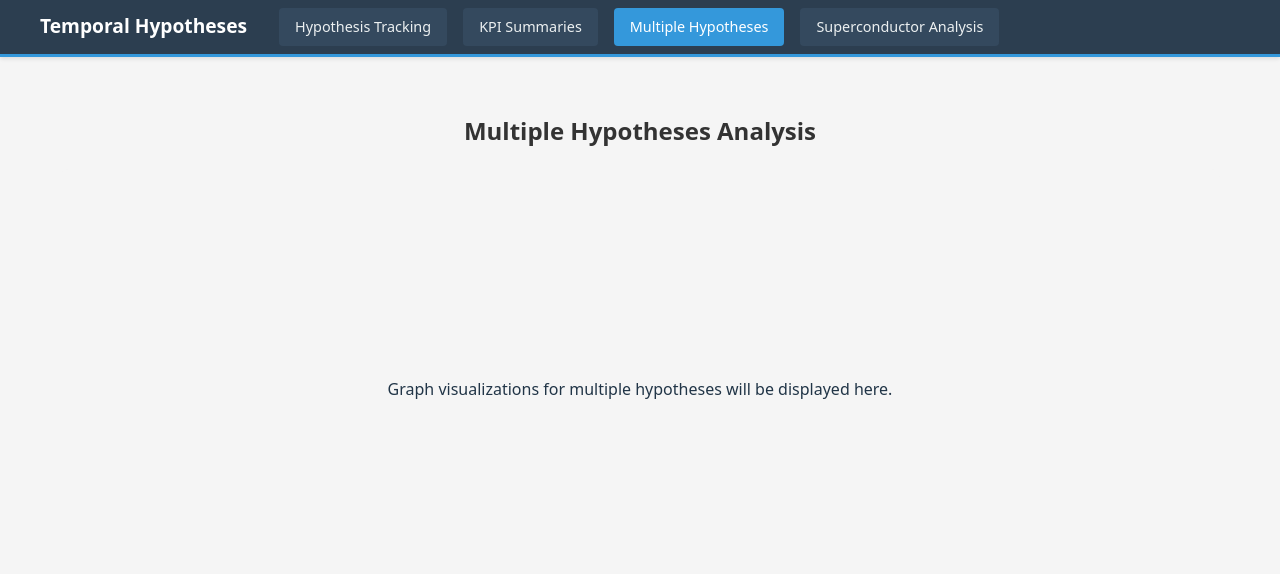
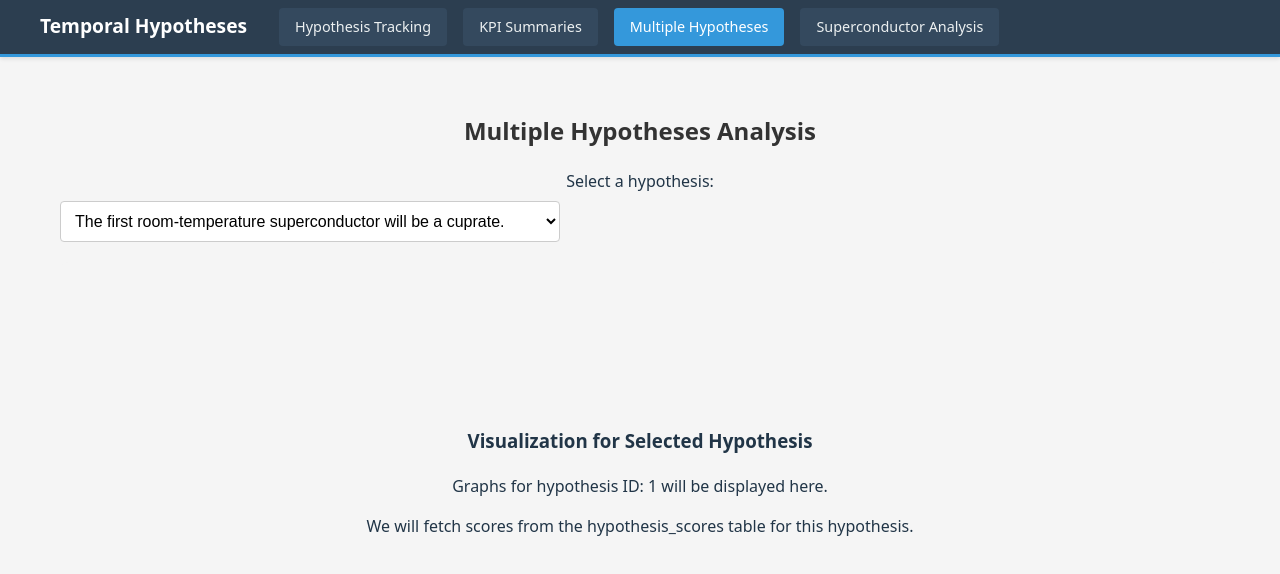
Before and after one commit to WillEngler/temporal-hypotheses, a React (Vite) app in the folder temporal-hypotheses/: page /#/multiple-hypotheses in a window 1280 px wide. Shown: the top 574 px of the page. Built offline with nearby package versions, Linux system fonts and the light colour scheme.

Commit message:
add data fetching for hypotheses plus mock data for now

```diff
--- a/temporal-hypotheses/src/components/MultipleHypotheses.css
+++ b/temporal-hypotheses/src/components/MultipleHypotheses.css
@@ -7,6 +7,27 @@
 .multiple-hypotheses-container h2 {
   color: #333;
   margin-bottom: 20px;
+}
+
+.hypothesis-selection {
+  margin-bottom: 20px;
+  display: flex;
+  flex-direction: column;
+}
+
+.hypothesis-selection label {
+  font-weight: 500;
+  margin-bottom: 8px;
+}
+
+.hypothesis-selection select {
+  padding: 10px;
+  border-radius: 4px;
+  border: 1px solid #ccc;
+  background-color: white;
+  font-size: 16px;
+  width: 100%;
+  max-width: 500px;
 }
 
 .graphs-container {
@@ -19,3 +40,11 @@
   align-items: center;
   justify-content: center;
 }
+
+.error-message {
+  color: #d32f2f;
+  background-color: #ffebee;
+  padding: 10px;
+  border-radius: 4px;
+  margin-bottom: 20px;
+}
--- a/temporal-hypotheses/src/components/MultipleHypotheses.tsx
+++ b/temporal-hypotheses/src/components/MultipleHypotheses.tsx
@@ -1,12 +1,131 @@
-import React from 'react';
+import React, { useState, useEffect } from 'react';
+import supabase from '../services/supabase';
 import './MultipleHypotheses.css';
 
+interface Hypothesis {
+  id: number;
+  text: string;
+}
+
+interface HypothesisScore {
+  id: number;
+  paper_doi: string;
+  paper_title: string;
+  model: string;
+  journal: string;
+  paper_credibility_score: number | null;
+  hypothesis_id: number;
+  verdict: 'support' | 'reject' | 'neutral';
+  reason: string | null;
+  argument_credibility_score: number | null;
+  created_at: string;
+}
+
+// Mock data for hypotheses
+const MOCK_HYPOTHESES: Hypothesis[] = [
+  {
+    id: 1,
+    text: "The first room-temperature superconductor will be a cuprate."
+  },
+  {
+    id: 2,
+    text: "Majorana Fermions are building blocks for the first room-temperature superconductors"
+  }
+];
+
 const MultipleHypotheses: React.FC = () => {
+  const [hypotheses, setHypotheses] = useState<Hypothesis[]>([]);
+  const [selectedHypothesisId, setSelectedHypothesisId] = useState<number | null>(null);
+  const [loading, setLoading] = useState(true);
+  const [error, setError] = useState<string | null>(null);
+
+  useEffect(() => {
+    // Using mock data instead of fetching from Supabase
+    function loadMockData() {
+      // Simulate loading delay
+      setTimeout(() => {
+        setHypotheses(MOCK_HYPOTHESES);
+        // Automatically select the first hypothesis
+        setSelectedHypothesisId(MOCK_HYPOTHESES[0].id);
+        setLoading(false);
+      }, 500);
+    }
+
+    loadMockData();
+
+    /* Commented out Supabase fetch - will be used when table is created
+    async function fetchHypotheses() {
+      try {
+        setLoading(true);
+        const { data, error } = await supabase
+          .from('hypotheses')
+          .select('*');
+
+        if (error) {
+          throw error;
+        }
+
+        if (data && data.length > 0) {
+          setHypotheses(data);
+          // Automatically select the first hypothesis
+          setSelectedHypothesisId(data[0].id);
+        }
+      } catch (err) {
+        setError(err instanceof Error ? err.message : 'Failed to fetch hypotheses');
+        console.error('Error fetching hypotheses:', err);
+      } finally {
+        setLoading(false);
+      }
+    }
+
+    fetchHypotheses();
+    */
+  }, []);
+
+  const handleHypothesisChange = (event: React.ChangeEvent<HTMLSelectElement>) => {
+    setSelectedHypothesisId(Number(event.target.value));
+  };
+
   return (
     <div className="multiple-hypotheses-container">
       <h2>Multiple Hypotheses Analysis</h2>
+
+      <div className="hypothesis-selection">
+        <label htmlFor="hypothesis-select">Select a hypothesis:</label>
+        <select
+          id="hypothesis-select"
+          value={selectedHypothesisId || ''}
+          onChange={handleHypothesisChange}
+          disabled={loading}
+        >
+          {loading ? (
+            <option>Loading hypotheses...</option>
+          ) : hypotheses.length > 0 ? (
+            hypotheses.map(hypothesis => (
+              <option key={hypothesis.id} value={hypothesis.id}>
+                {hypothesis.text}
+              </option>
+            ))
+          ) : (
+            <option>No hypotheses available</option>
+          )}
+        </select>
+      </div>
+
+      {error && <div className="error-message">Error: {error}</div>}
+
       <div className="graphs-container">
-        <p>Graph visualizations for multiple hypotheses will be displayed here.</p>
+        {loading ? (
+          <p>Loading hypotheses data...</p>
+        ) : selectedHypothesisId ? (
+          <div>
+            <h3>Visualization for Selected Hypothesis</h3>
+            <p>Graphs for hypothesis ID: {selectedHypothesisId} will be displayed here.</p>
+            <p>We will fetch scores from the hypothesis_scores table for this hypothesis.</p>
+          </div>
+        ) : (
+          <p>Select a hypothesis to view its data visualization.</p>
+        )}
       </div>
     </div>
   );
```
